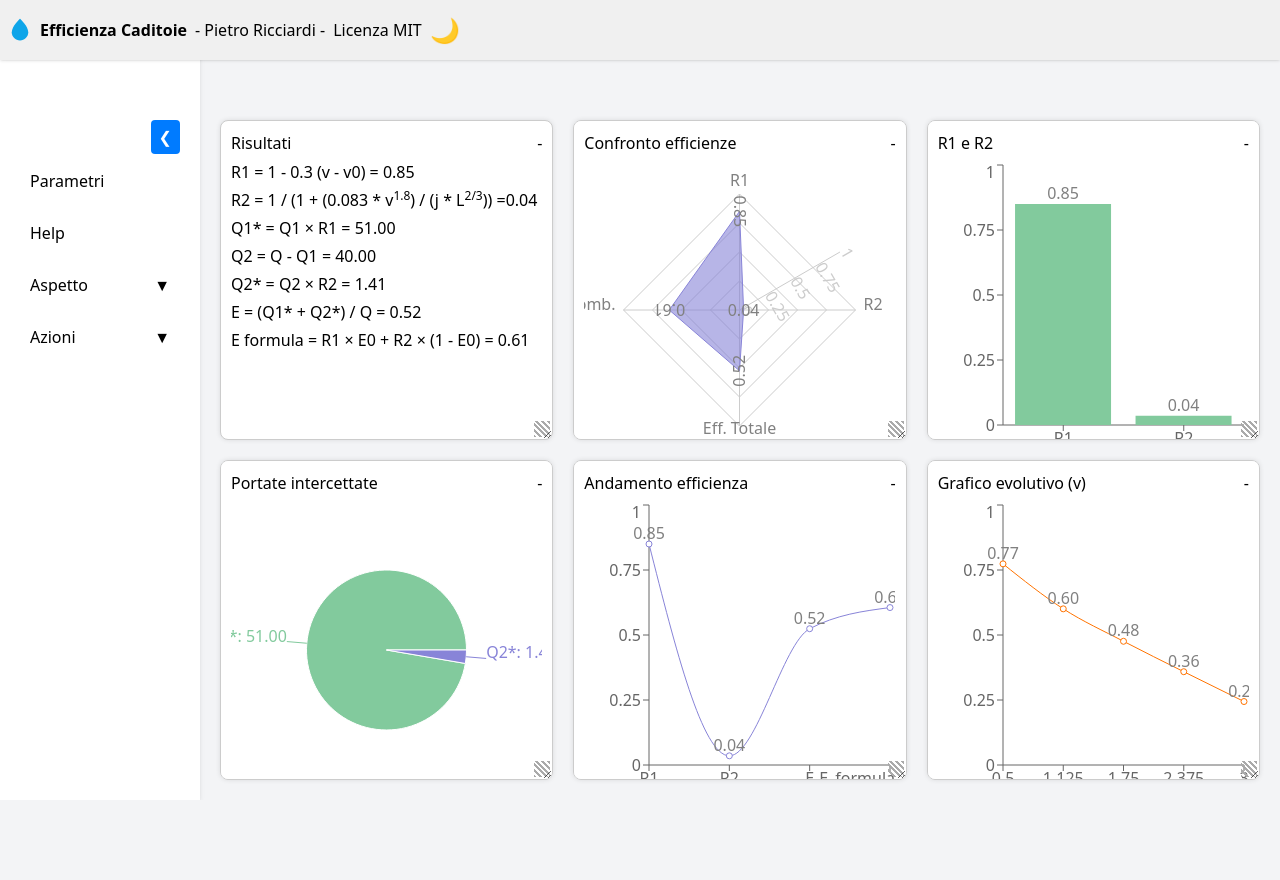
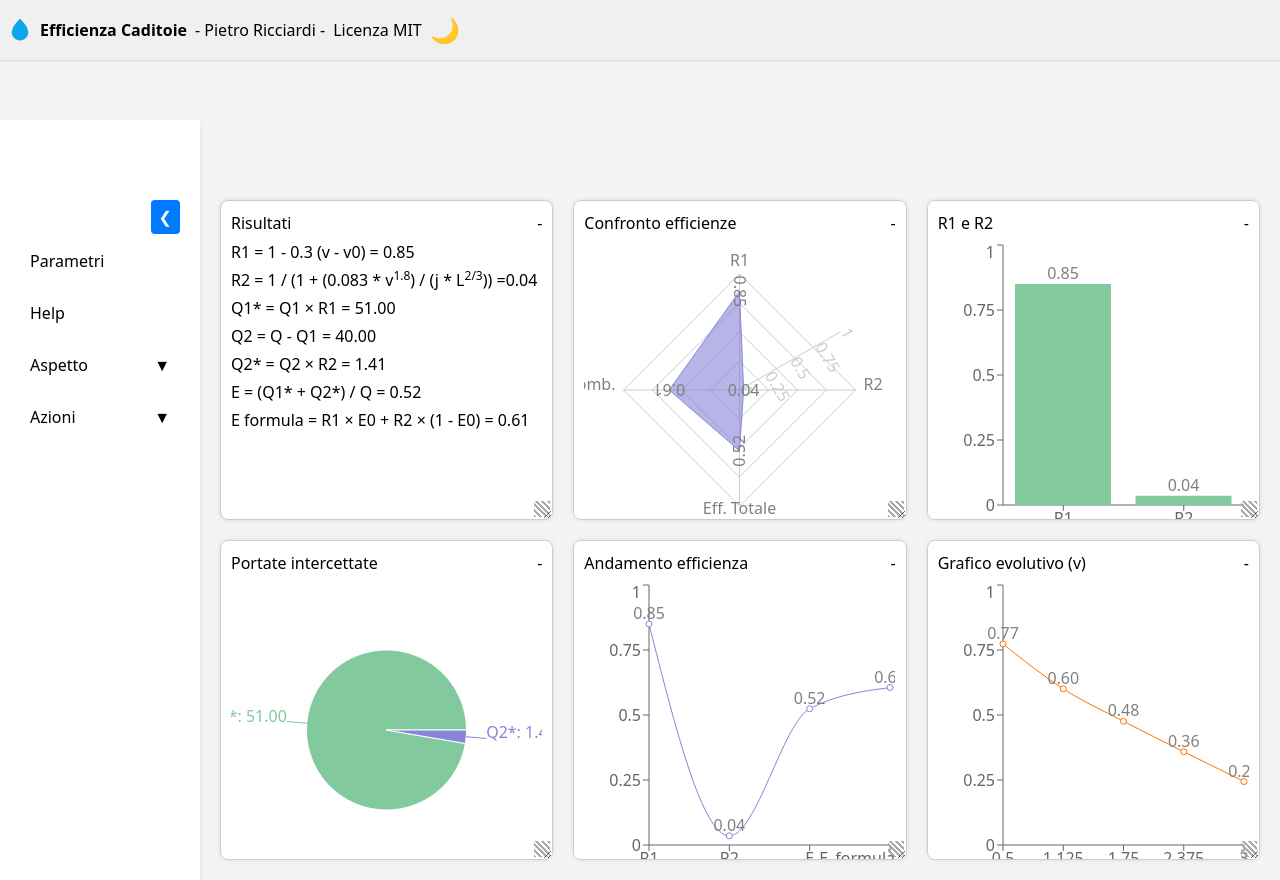
Before and after one commit to Pietro-Ricciardi/Efficienza-Caditoie, a React (Vite) app: page / in a window 1280 px wide. Before the commit the page ends 800 px from the top, so only its background shows below. Built offline with nearby package versions, Linux system fonts and the light colour scheme.

Commit message:
Add global top padding

```diff
--- a/src/App.css
+++ b/src/App.css
@@ -4,6 +4,7 @@ body {
   max-width: none;
   min-height: 100%;
   background-color: #f3f4f6;
+  padding-top: 5rem;
 }
 
 body.dark-mode {
```
